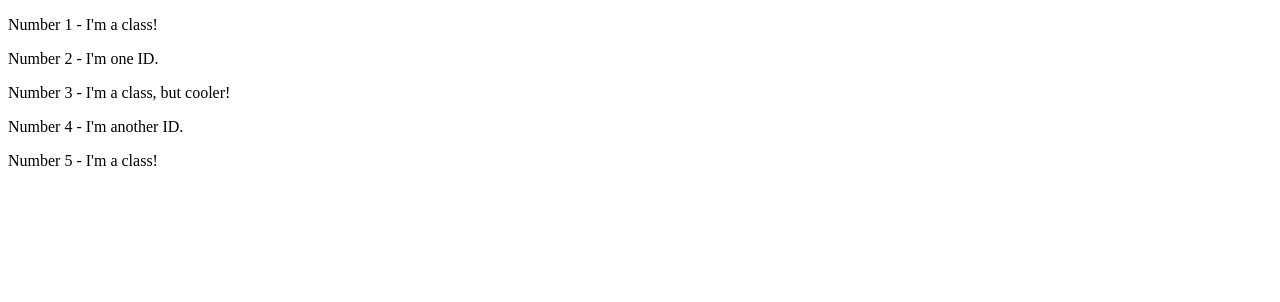
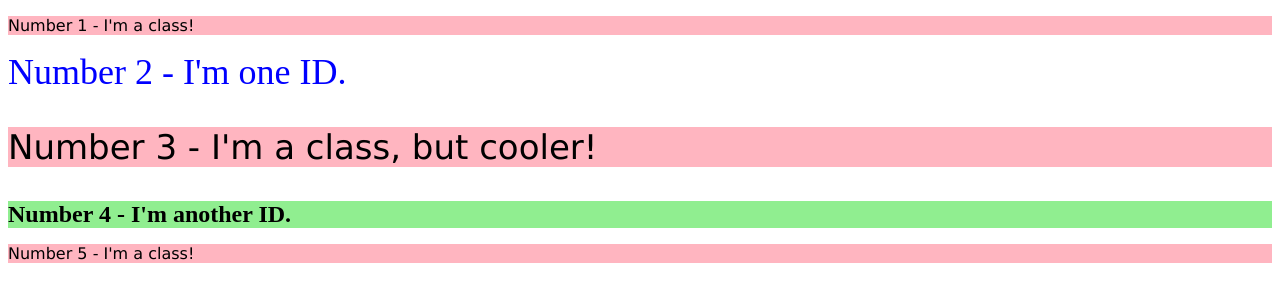
Before and after one commit to mnmkato/excercise_solutions, a plain HTML site: page index.html in a window 1280 px wide. Drawn offline with Linux system fonts and the light colour scheme.

Commit message:
ex 2 correction 1

```diff
--- a/excercise_two.css
+++ b/excercise_two.css
@@ -1,15 +1,15 @@
-odds{
+.odds{
 background-color: #ffb5c0;
 font-family: "Verdana", "Dejavu Sans", sans-serif ;
 }
-second{
+#second{
 color: #0000ff;
 font-size: 36px;
 }
-third{
+.third{
 font-size: 34px;
 }
-fourth{
+#fourth{
 background-color: #90ee90;
 font-size: 24px;
 font-weight: bold;
```
